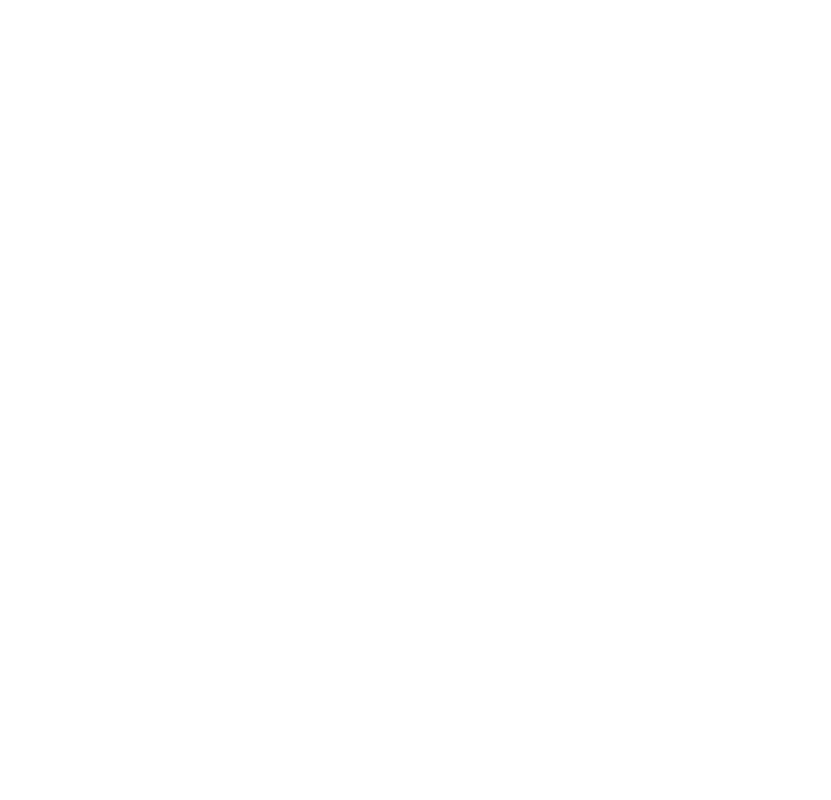
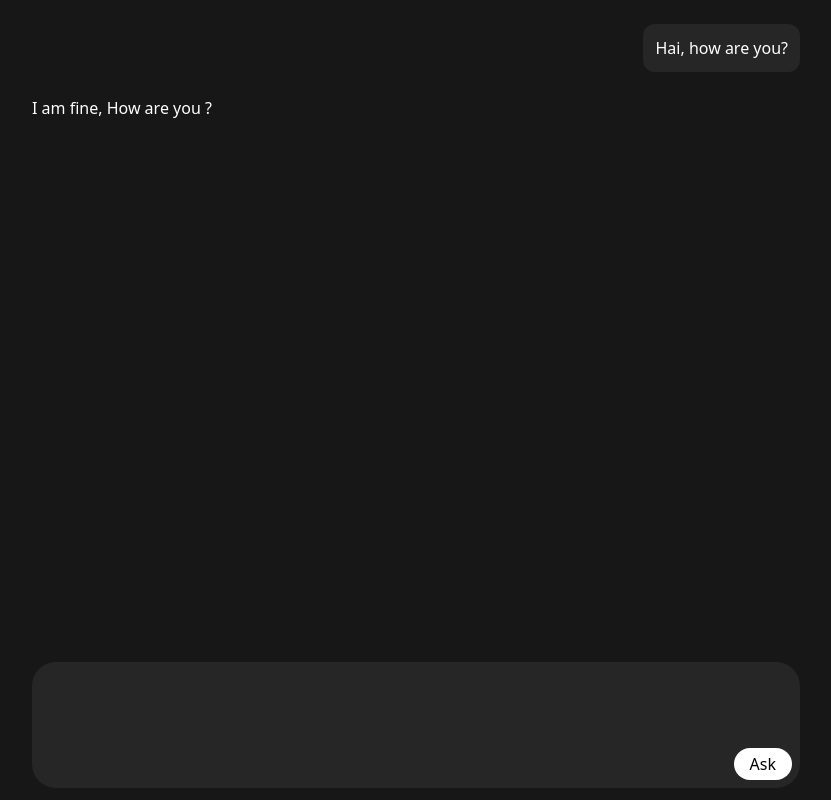
Before and after one commit to TruCoder25/Gen-ai, a website: page frontend/index.html in a window 1280 px wide. Shown: the whole page, without its empty margins (224-1055 px from the left). Drawn offline with nearby package versions, Linux system fonts and the light colour scheme.

Commit message:
Worked on frontend as chatgpt

```diff
--- a/frontend/index.html
+++ b/frontend/index.html
@@ -4,8 +4,30 @@
     <meta charset="UTF-8">
     <meta name="viewport" content="width=device-width, initial-scale=1.0">
     <title>Chatgpt</title>
+    <script src="https://cdn.jsdelivr.net/npm/@tailwindcss/browser@4"></script>
 </head>
-<body>
+<body class="bg-neutral-900 text-white overflow-x-hidden pd-44">
+    <div class="container mx-auto max-w-3xl">
+        <div class="my-6 bg-neutral-800 p-3 rounded-xl ml-auto max-w-fit">
+            Hai, how are you?
+        </div>
+        <div class="max-w-fit">
+            I am fine, How are you ?
+        </div>
+        <div class="fixed inset-x-0 bottom-0 flex items-center justify-center  bg-neutral-900">
+            <div class="bg-neutral-800 p-2 rounded-3xl  w-full max-w-3xl mb-3">
+            <textarea class="w-full resize-none outline-0 p-3" id="" rows="2"> </textarea>
+                <div class="flex items-center justify-end">
+                    <button class="bg-white px-4 py-1 text-black rounded-full cursor-pointer hover:bg-gray-300">
+                        Ask
+                    </button>
+                </div>
+
+        </div>
+        </div>
+    </div>
+
+    <script src="./script.js"></script>
 
 </body>
 </html>
--- a/frontend/script.js
+++ b/frontend/script.js
@@ -0,0 +1 @@
+console.log('Working');
```
